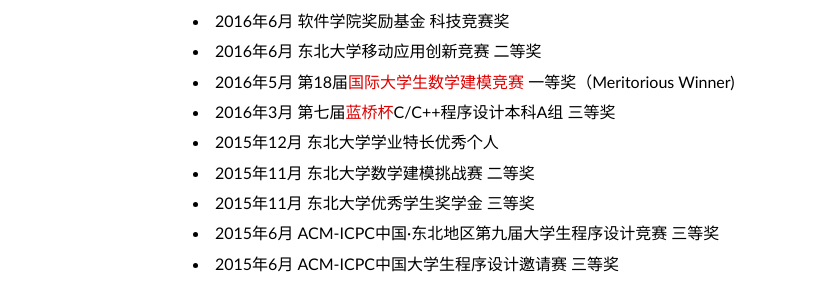
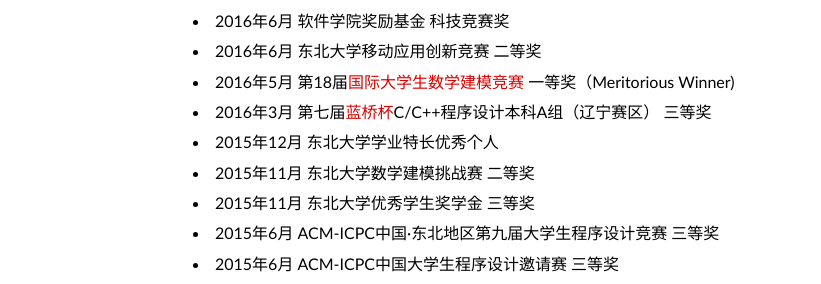
Before and after one commit to livc/livc.github.io, a Jekyll site: the page built from resume/index.md, in a window 1280 px wide. Shown: the part 1149-1433 px from the top of the page, without its empty margins (147-968 px from the left). Built offline with Jekyll 4.4.1, drawn with Linux system fonts in a browser that asks for light colours; nearby versions of some CDN libraries; some web fonts are replaced.

Commit message:
update details of resume

```diff
--- a/resume/index.md
+++ b/resume/index.md
@@ -43,7 +43,7 @@
 - 2016年6月 软件学院奖励基金 科技竞赛奖
 - 2016年6月 东北大学移动应用创新竞赛 二等奖
 - 2016年5月 第18届[国际大学生数学建模竞赛](http://baike.baidu.com/view/2043245.htm) 一等奖（Meritorious Winner)
-- 2016年3月 第七届[蓝桥杯](http://baike.baidu.com/link?url=O1SYgn5n34Ko9aqSQ94NIwaP9_pOwcd2kKyhpCK8gG2bFKs6Wdl4D_9V-N4TGss0anVk0EBC2Op6_Cg7zoOz3a93k63j_JJm3NWZpC9ZtcnZqBj5230ef-UlpH-vAaR6)C/C++程序设计本科A组 三等奖
+- 2016年3月 第七届[蓝桥杯](http://baike.baidu.com/link?url=O1SYgn5n34Ko9aqSQ94NIwaP9_pOwcd2kKyhpCK8gG2bFKs6Wdl4D_9V-N4TGss0anVk0EBC2Op6_Cg7zoOz3a93k63j_JJm3NWZpC9ZtcnZqBj5230ef-UlpH-vAaR6)C/C++程序设计本科A组（辽宁赛区） 三等奖
 - 2015年12月 东北大学学业特长优秀个人
 - 2015年11月 东北大学数学建模挑战赛 二等奖
 - 2015年11月 东北大学优秀学生奖学金 三等奖
```
